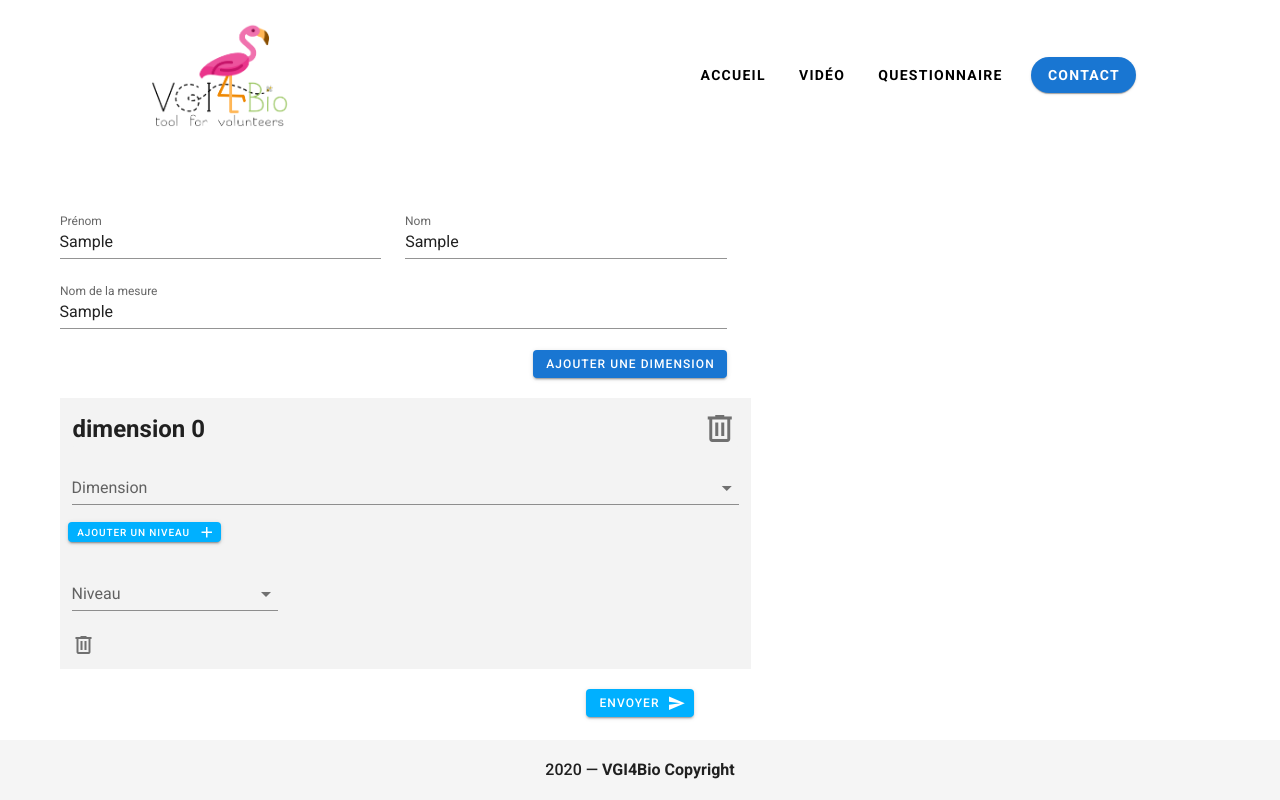
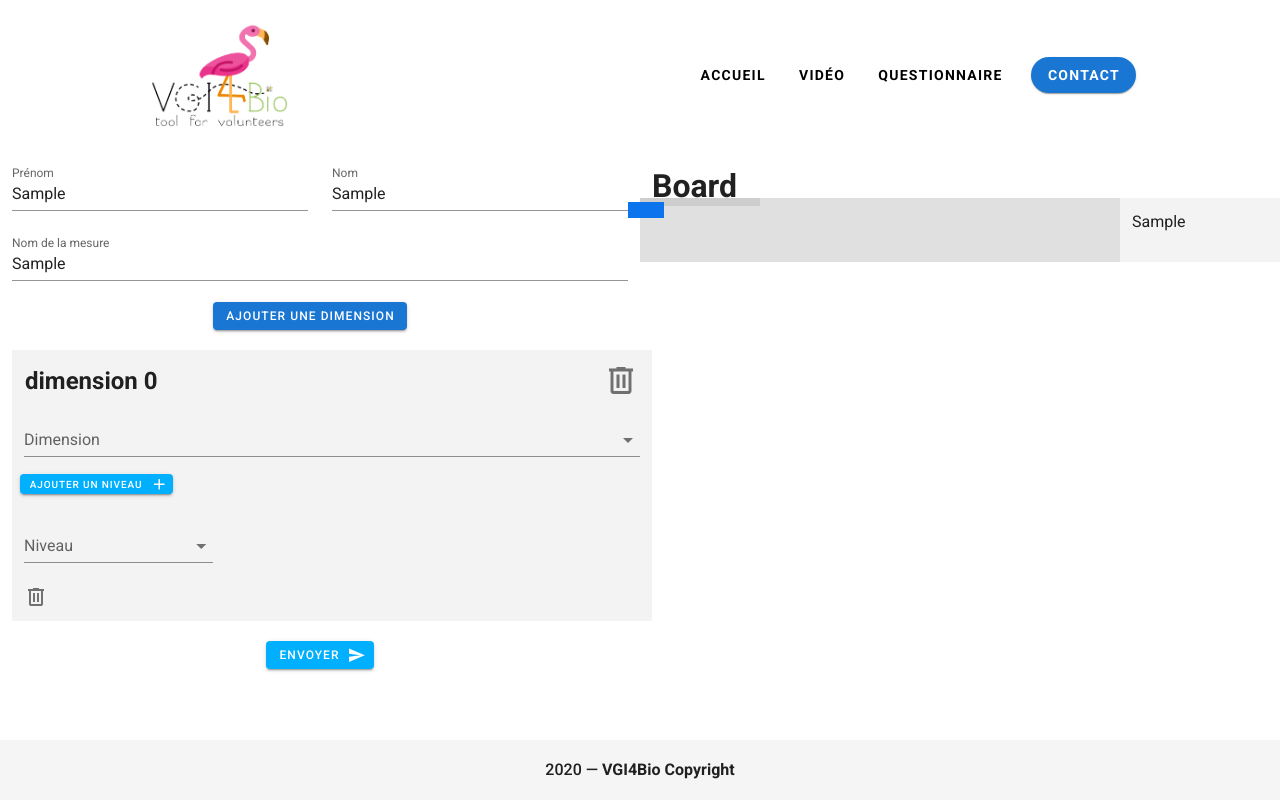
Before and after one commit to constantinfite/vgi-4-bio, a Vue app in the folder client/: page / in a window 1280 px wide. Both pictures are taken after typing "Sample", "Sample", "Sample" into the empty fields and a click on the button "AJOUTER UNE DIMENSION". Built offline with nearby package versions, Linux system fonts and the light colour scheme.

Commit message:
with board right

```diff
--- /dev/null
+++ b/client/src/components/Board.vue
@@ -0,0 +1,68 @@
+<template>
+  <div justify="center">
+    <h1>Board</h1>
+    <v-row>
+      <v-col class="cardleft" cols="11" md="9" lg="9" xl="9">
+        <v-row>
+          <v-col
+            v-for="(data, i) in datas"
+            :key="i"
+            cols="11"
+            md="12"
+            lg="3"
+            xl="3"
+            class="table withoutpad"
+          >
+            <p>{{ data.value }}</p>
+            <v-row>
+              <v-col
+                v-for="(data, j) in datas[i].level"
+                :key="j"
+                cols="11"
+                md="12"
+                lg="3"
+                xl="3"
+                class="level withoutpad"
+                ><p>{{ data }}</p>
+              </v-col>
+            </v-row>
+          </v-col>
+        </v-row>
+      </v-col>
+      <v-col class="card" cols="11" md="3" lg="3" xl="3">
+        <p>{{ mesure }}</p>
+      </v-col>
+    </v-row>
+  </div>
+</template>
+
+<script>
+export default {
+  props: {
+    mesure: {
+      type: String
+    },
+    datas: {
+      type: Array
+    }
+  }
+};
+</script>
+
+<style scoped>
+.card {
+  background-color: rgb(243, 243, 243);
+}
+.cardleft {
+  background-color: rgb(224, 224, 224);
+}
+.table {
+  background-color: rgb(206, 206, 206);
+}
+.withoutpad{
+    padding:0 0;
+}
+.level{
+   background-color: rgb(12, 117, 238);
+}
+</style>
--- a/client/src/views/Home.vue
+++ b/client/src/views/Home.vue
@@ -1,9 +1,10 @@
 <template>
-  <div class="home mt-12">
-    <v-container>
+  <v-container fluid class="main">
+    <v-row>
+      <v-col cols="11" md="6" lg="6" xl="6">
         <v-form>
-        <v-row align="center">
-          <v-col cols="11" md="10" lg="7" xl="4">
+          <v-row align="center" justify="start">
+            <v-col cols="11" md="12" lg="12" xl="12">
               <v-row>
                 <v-col cols="11" md="10" lg="6" xl="6">
                   <v-text-field label="Prénom"></v-text-field>
@@ -13,7 +14,10 @@
                 </v-col>
               </v-row>
 
-            <v-text-field label="Nom de la mesure"></v-text-field>
+              <v-text-field
+                v-model="mesure"
+                label="Nom de la mesure"
+              ></v-text-field>
             </v-col>
           </v-row>
 
@@ -23,14 +27,14 @@
             >
           </div>
 
-        <v-row  align="center">
+          <v-row align="center">
             <v-col
               v-for="(table, i) in tablesData"
               :key="i"
               cols="11"
-            md="10"
-            lg="7"
-            xl="7"
+              md="12"
+              lg="12"
+              xl="12"
               class="card ma-3"
             >
               <v-card
@@ -39,7 +43,9 @@
                 outlined
               >
                 <h2>dimension {{ i }}</h2>
-              <v-icon large @click="deleteDim(i)">mdi-trash-can-outline</v-icon>
+                <v-icon large @click="deleteDim(i)"
+                  >mdi-trash-can-outline</v-icon
+                >
               </v-card>
 
               <v-select
@@ -95,19 +101,27 @@
             </v-btn>
           </v-row>
         </v-form>
+      </v-col>
+      <v-col cols="10" md="6" lg="6" xl="6">
+        <Board :datas="tablesData" :mesure="mesure" />
+      </v-col>
+    </v-row>
   </v-container>
-  </div>
 </template>
 
 <script>
 // @ is an alias to /src
-//import SelectComponent from "@/components/SelectComponent.vue";
+import Board from "@/components/Board.vue";
 import donnee from "../Choix.json";
 export default {
   name: "Home",
+  components: {
+    Board
+  },
   data() {
     return {
       rawData: donnee.Tables,
+      mesure: "",
       tablesData: [],
       forceRecomputeCounter: 0
     };
@@ -229,4 +243,10 @@ export default {
 .v-select-item__disabled {
   color: red;
 }
+
+.main {
+
+  margin-left: 0;
+  margin-right: 0;
+}
 </style>
```
Lines whose indentation alone changed are shown as unchanged.
